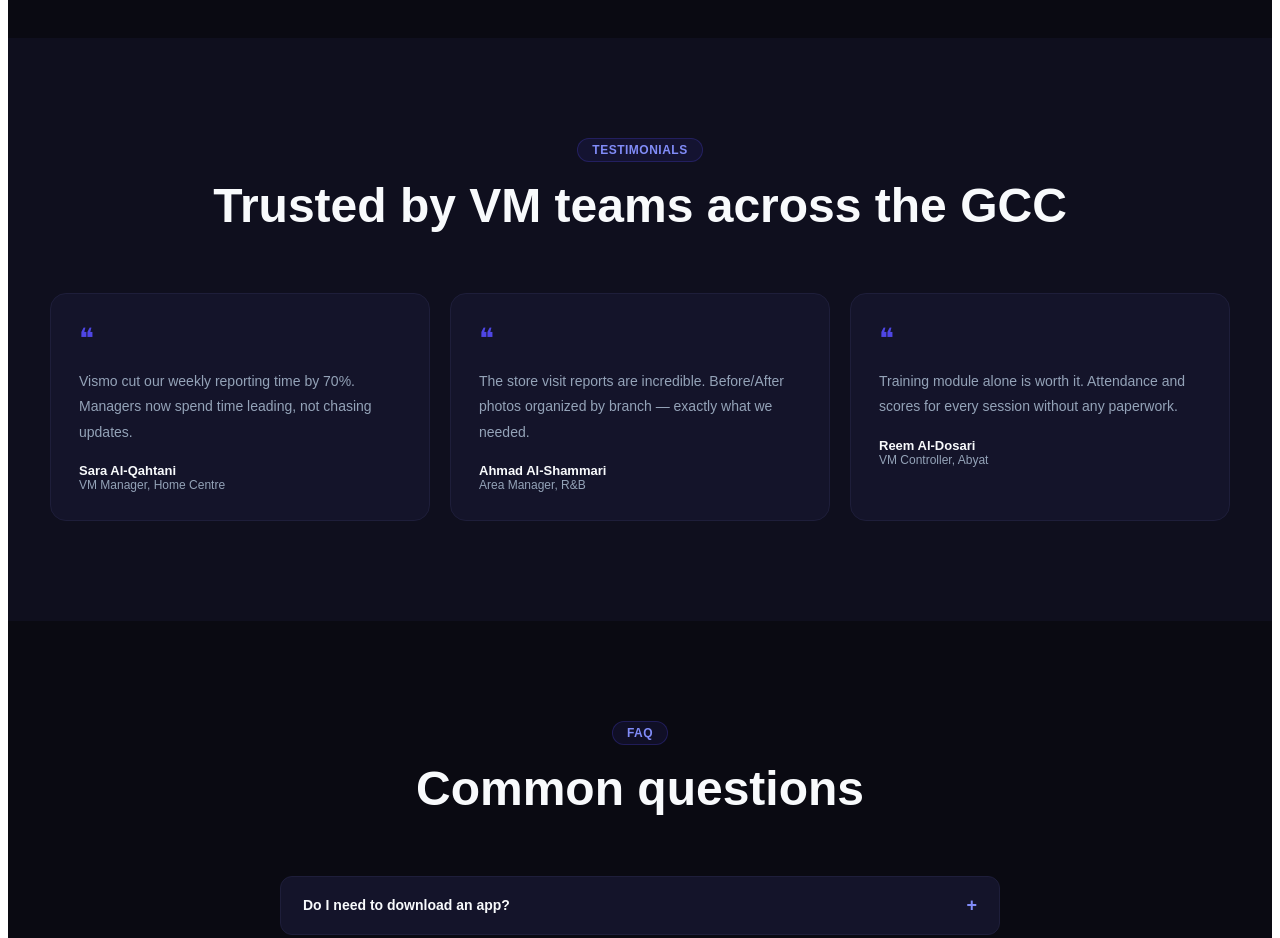
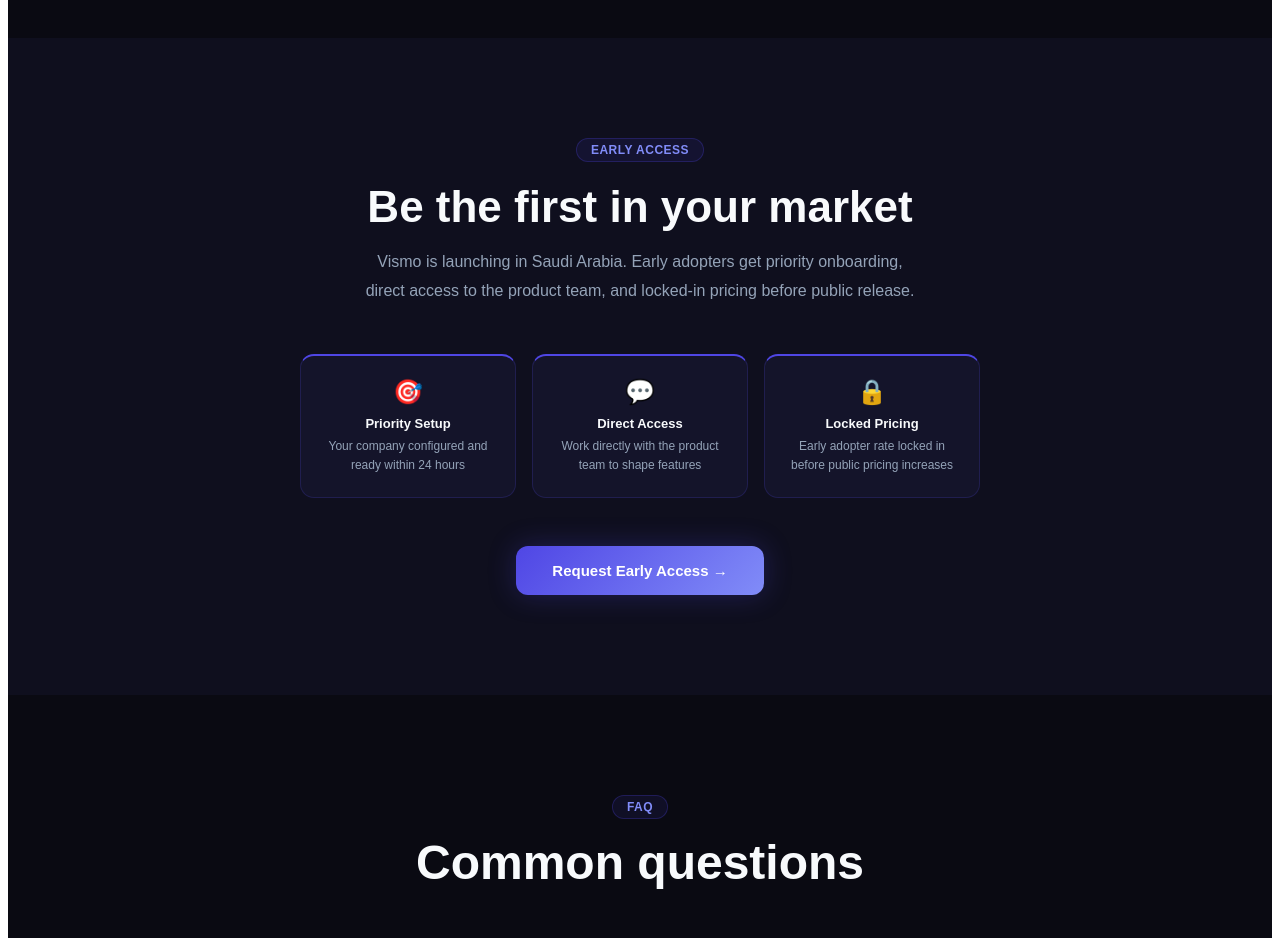
Before and after one commit to iabdu8/vm-studio, a React (Vite) app: page / in a window 1280 px wide. Shown: the part 4740-5678 px from the top of the page. Built offline with nearby package versions, Linux system fonts and the light colour scheme.

Commit message:
replace fake testimonials with early access

```diff
--- a/src/components/shared/LandingPage.jsx.jsx
+++ b/src/components/shared/LandingPage.jsx.jsx
@@ -498,27 +498,35 @@
         </div>
       </div>
 
-      {/* TESTIMONIALS */}
+      {/* EARLY ADOPTERS CTA */}
       <div style={{ background:C.surface, padding:"100px 24px" }}>
-        <div style={{ maxWidth:1180, margin:"0 auto" }}>
-          <div style={{ textAlign:"center", marginBottom:60 }}>
-            <Tag>Testimonials</Tag>
-            <h2 style={{ fontSize:"clamp(28px,4vw,48px)", fontWeight:800, margin:"16px 0" }}>
-              Trusted by VM teams across the GCC
-            </h2>
-          </div>
-          <div style={{ display:"grid", gridTemplateColumns:"repeat(3,1fr)", gap:20 }}>
-            {[{ name:"Sara Al-Qahtani", role:"VM Manager, Home Centre", quote:"Vismo cut our weekly reporting time by 70%. Managers now spend time leading, not chasing updates." },
-              { name:"Ahmad Al-Shammari", role:"Area Manager, R&B", quote:"The store visit reports are incredible. Before/After photos organized by branch — exactly what we needed." },
-              { name:"Reem Al-Dosari", role:"VM Controller, Abyat", quote:"Training module alone is worth it. Attendance and scores for every session without any paperwork." }].map(t => (
-              <div key={t.name} style={{ background:C.card, border:`1px solid ${C.border}`, borderRadius:16, padding:28 }}>
-                <div style={{ fontSize:28, marginBottom:14, color:C.indigo }}>❝</div>
-                <p style={{ fontSize:14, lineHeight:1.8, color:C.muted, marginBottom:18 }}>{t.quote}</p>
-                <div style={{ fontWeight:700, fontSize:13 }}>{t.name}</div>
-                <div style={{ fontSize:12, color:C.muted }}>{t.role}</div>
+        <div style={{ maxWidth:760, margin:"0 auto", textAlign:"center" }}>
+          <Tag>Early Access</Tag>
+          <h2 style={{ fontSize:"clamp(28px,4vw,44px)", fontWeight:800, margin:"20px 0 16px" }}>
+            Be the first in your market
+          </h2>
+          <p style={{ fontSize:16, color:C.muted, lineHeight:1.8, marginBottom:48, maxWidth:560, margin:"0 auto 48px" }}>
+            Vismo is launching in Saudi Arabia. Early adopters get priority onboarding,
+            direct access to the product team, and locked-in pricing before public release.
+          </p>
+          <div style={{ display:"grid", gridTemplateColumns:"repeat(3,1fr)", gap:16, maxWidth:680, margin:"0 auto 48px" }}>
+            {[["🎯","Priority Setup","Your company configured and ready within 24 hours"],
+              ["💬","Direct Access","Work directly with the product team to shape features"],
+              ["🔒","Locked Pricing","Early adopter rate locked in before public pricing increases"]].map(([icon,title,desc]) => (
+              <div key={title} style={{ background:C.card, border:`1px solid ${C.indigo}33`,
+                borderRadius:14, padding:22, borderTop:`2px solid ${C.indigo}` }}>
+                <div style={{ fontSize:24, marginBottom:10 }}>{icon}</div>
+                <div style={{ fontSize:13, fontWeight:700, marginBottom:6 }}>{title}</div>
+                <div style={{ fontSize:12, color:C.muted, lineHeight:1.6 }}>{desc}</div>
               </div>
             ))}
           </div>
+          <button onClick={openDemo} style={{ background:`linear-gradient(135deg,${C.indigo},${C.indigoL})`,
+            border:"none", color:"#fff", padding:"16px 36px", borderRadius:12,
+            fontSize:15, fontWeight:700, cursor:"pointer", fontFamily:"inherit",
+            boxShadow:`0 0 28px ${C.indigo}44` }}>
+            Request Early Access →
+          </button>
         </div>
       </div>
 
```
Also changed, not shown: 3 other files (tests, documents, lock files or other folders).
